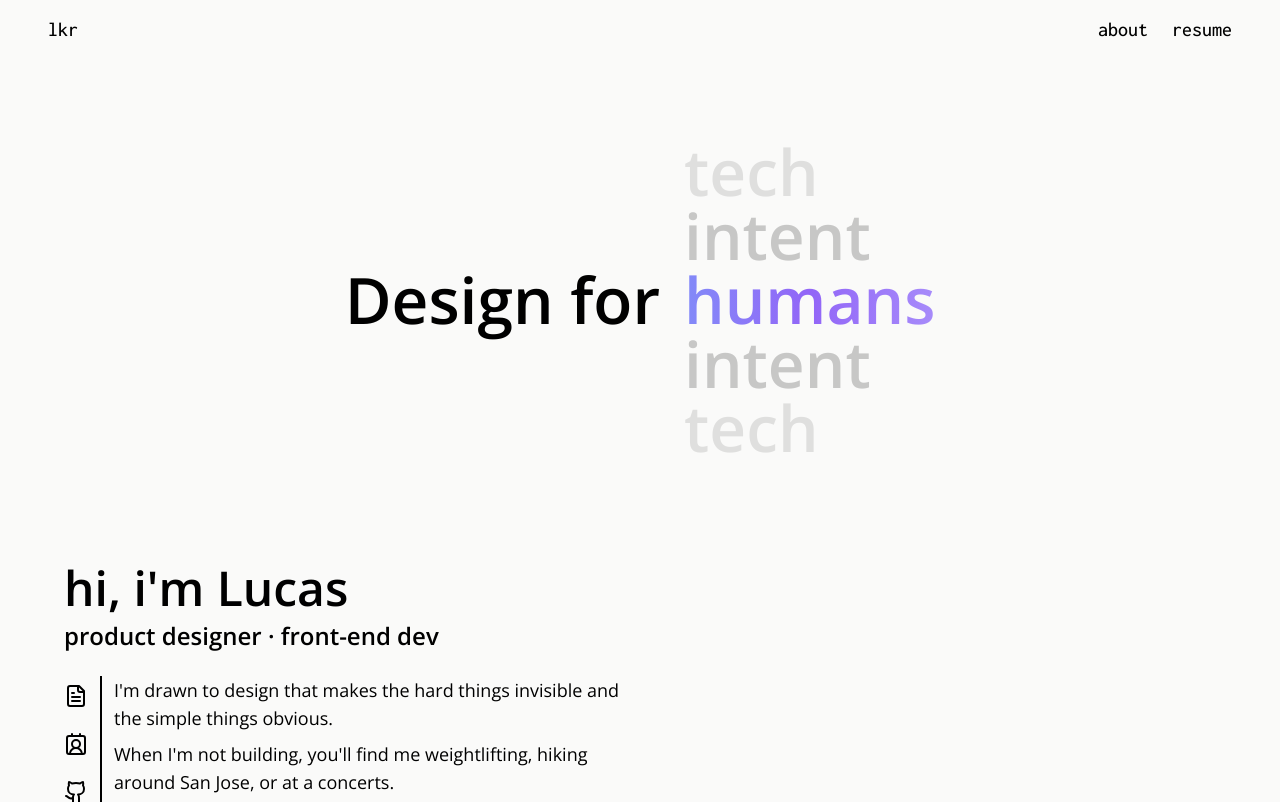
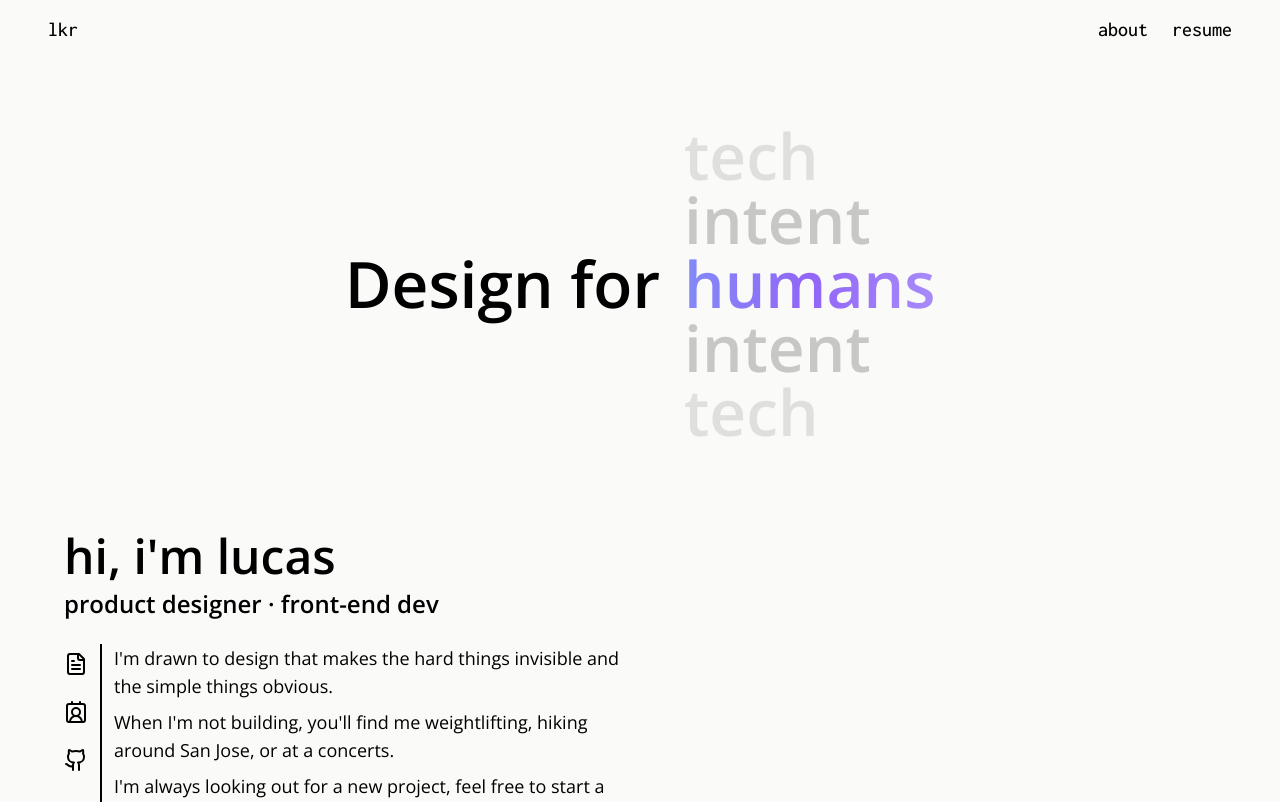
Before and after one commit to Luc0ryan/my-react-portfolio, a React (Vite) app: page / in a window 1280 px wide. Shown: the top 802 px of the page. Built offline with nearby package versions, Linux system fonts and the light colour scheme.

Commit message:
moving to mac

```diff
--- a/src/components/About.jsx
+++ b/src/components/About.jsx
@@ -4,7 +4,7 @@ export default function About() {
   return (
     <section className="max-w-xl font-semibold">
       <div className="mb-6">
-        <div className="text-5xl leading-none"> hi, i'm Lucas </div>
+        <div className="text-5xl leading-none"> hi, i'm lucas </div>
         <div className="text-2xl mt-2">product designer · front-end dev </div>
       </div>
 
@@ -14,21 +14,27 @@ export default function About() {
             <div className="absolute -rotate-90 origin-bottom -translate-x-4 -translate-y-1.5 opacity-0 group-hover:opacity-100 transition-opacity">
               resume
             </div>
-            <FileText size={24} />
+            <a href="#">
+              <FileText size={24} />
+            </a>
           </div>
 
           <div className="group flex flex-col items-center">
             <div className="absolute -rotate-90 origin-bottom -translate-x-4 -translate-y-1 opacity-0 group-hover:opacity-100 transition-opacity">
               linkedin
             </div>
-            <ContactRound size={24} />
+            <a href="#">
+              <ContactRound size={24} />
+            </a>
           </div>
 
           <div className="group flex flex-col items-center">
             <div className="absolute -rotate-90 origin-bottom -translate-x-4 -translate-y-1 opacity-0 group-hover:opacity-100 transition-opacity">
               github
             </div>
-            <Github size={24} />
+            <a href="#">
+              <Github size={24} />
+            </a>
           </div>
         </div>
 
--- a/src/components/StaticWheel.jsx
+++ b/src/components/StaticWheel.jsx
@@ -4,7 +4,7 @@ export default function StaticWheel() {
       className="
         w-full
         overflow-x-hidden overflow-y-visible
-        py-12 md:py-20          /* give top/bottom breathing room */
+        py-12 md:py-16          /* give top/bottom breathing room */
         text-black font-semibold leading-none
         text-[clamp(3rem,8vw,4rem)] /* smooth responsive font sizing */
       "
```
